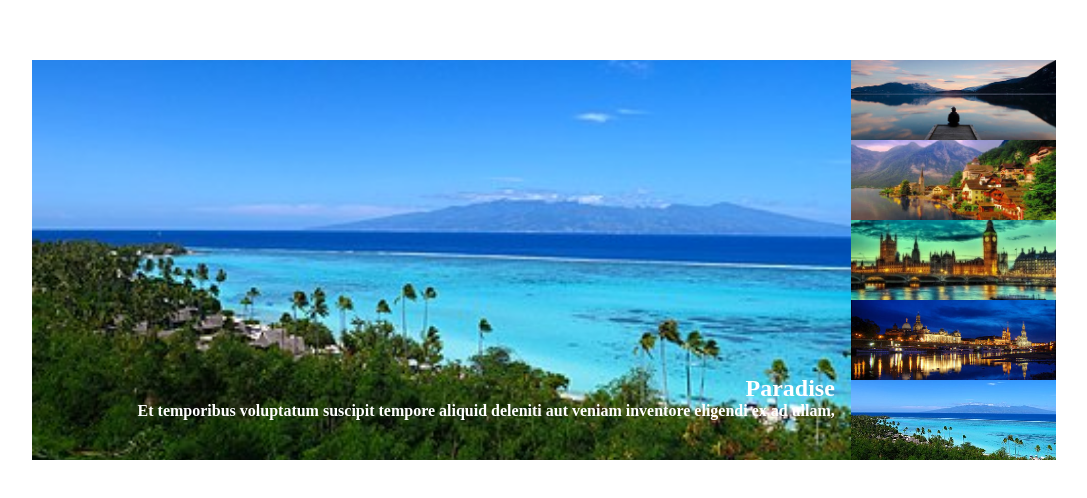
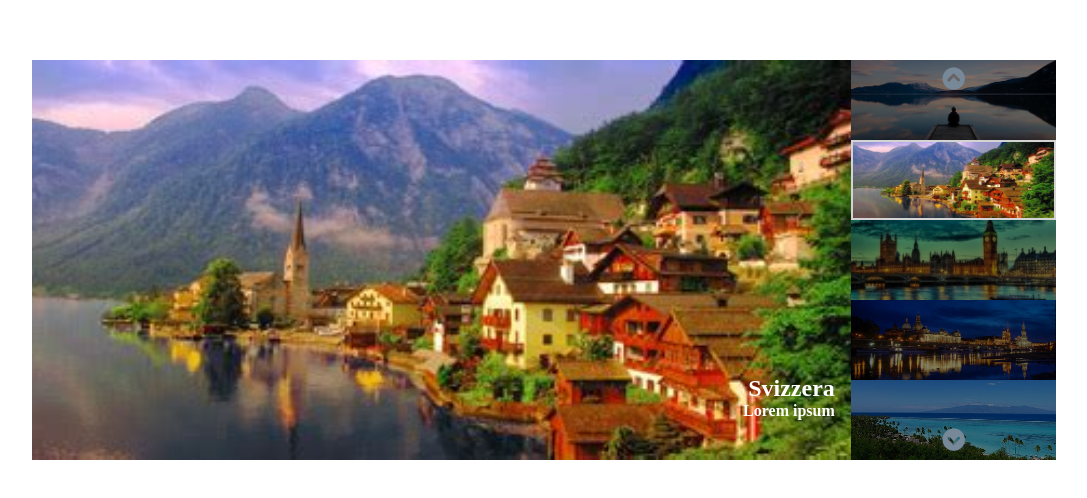
Before and after one commit to MirkoAnna/js-array-carousel, a plain HTML site: page index.html in a window 1280 px wide. Shown: the part 140-638 px from the top of the page, without its empty margins (96-1183 px from the left). Drawn offline with Linux system fonts and the light colour scheme.

Commit message:
Alcune correzioni + completamento Milestone 2

```diff
--- a/main.js
+++ b/main.js
@@ -22,28 +22,40 @@ const description = [
     'Et temporibus voluptatum suscipit tempore aliquid deleniti aut veniam inventore eligendi ex ad ullam,',
 ];
 
+let listImages = '';
 let mainImage = '';
-let listImages = '';
 
-for (let i = 0; i < images.length; i++ ) {
+for (let i = 0; i < images.length; i++) {
     listImages += `<div class="image">
                     <img src="${images[i]}" alt="">
                 </div>`
 
-    mainImage = `<div class="main-image">
+    mainImage += `<div class="main-image">
                     <img src="${images[i]}" alt="">
                     <div class="text">
                         <h2 id="country">${nameCountries[i]}</h2>
                         <h4 id="description">${description[i]}</h4>
                     </div>
-                <div>`
+                </div>`
 }
 
-let listImagesInjector  = document.querySelector('.container-list-images');
-listImagesInjector.innerHTML = listImages;
+// Inietto lista immagini
+let listImagesInjector = document.querySelector('.container-list-images');
+listImagesInjector.innerHTML += listImages;
 
+// Inietto l'immagine principale
 let mainImageInjector = document.querySelector('.container-main-image');
-mainImageInjector.innerHTML = mainImage;
+mainImageInjector.innerHTML += mainImage;
 
-// Tengo traccia dell'immagine selezionata
-let imageSelected = 0;
+// Contatore
+let imageSelected = 1;
+
+// Applicco active all'immagine selezionata
+
+// Lista immagini
+let listImagesActive = document.getElementsByClassName('image');
+listImagesActive[imageSelected].classList.add('active');
+
+// Immagine principale
+let mainImageActive = document.getElementsByClassName('main-image');
+mainImageActive[imageSelected].classList.add('active');
--- a/style.css
+++ b/style.css
@@ -10,9 +10,8 @@
     display: flex;
 }
 /* Common */
-.active {
-    display: block;
-}
+
+
 /* Fine common */
 
 /* Slider */
@@ -27,7 +26,6 @@
 .slider .container-main-image {
     width: 80%;
     height: 100%;
-    background-color: rgb(13, 13, 20);
 }
 
 .slider .container-main-image .main-image {
@@ -35,6 +33,11 @@
     height: 100%;
     float: left;
     position: relative;
+    display: none;
+}
+
+.slider .container-main-image .main-image.active {
+    display: block;
 }
 
 .slider .container-main-image .main-image img {
@@ -80,6 +83,13 @@
     width: 100%;
     height: 100%;
     object-fit: cover;
+    filter: brightness(50%);
+}
+
+.slider .container-list-images .image.active img {
+    border: 2px solid lightgray;
+    filter: none;
+
 }
 /* Fine lista immagini */
 
@@ -95,6 +105,6 @@
     z-index: 1;
     margin: 4% 0;
     font-size: 140%;
-    color: gray;
+    color: lightslategray
 }
 /* Fine frecce */
```
